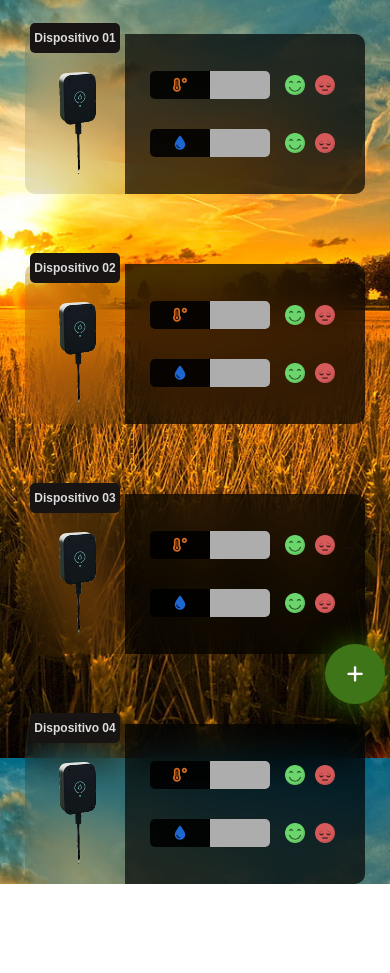
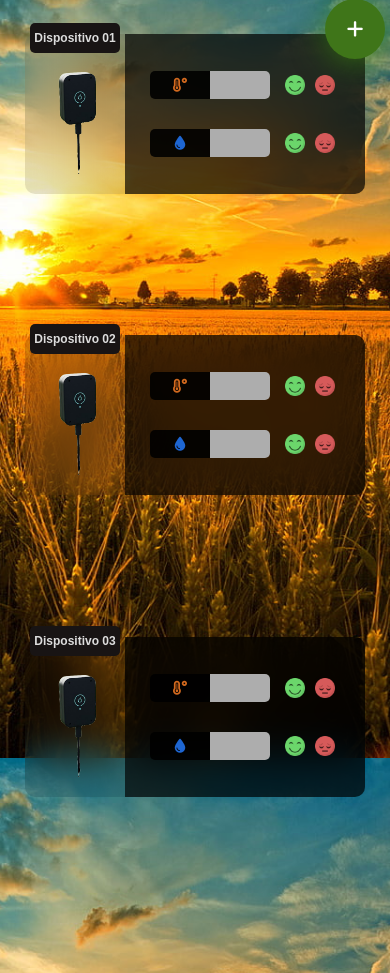
Before and after one commit to PepeSlime/AgroTemp, a website: page frontend/agrotemp.html in a window 390 px wide. Shown: the part 86-1059 px from the top of the page. Before the commit the page ends 970 px from the top, so only its background shows below. Drawn offline with Linux system fonts and the light colour scheme.

Commit message:
add-button-edit

```diff
--- a/frontend/agrotemp.html
+++ b/frontend/agrotemp.html
@@ -156,41 +156,6 @@
                 </div>
             </div>
         </div>
-        <div class="main-gadget">
-            <div id="gadget">
-                <div id="title-card">
-                    <h4>Dispositivo 04</h4>
-                </div>
-                <img src="img/dispositivo_AgroTemp-removebg-preview.png" alt="">
-            </div>
-            <div class="card-gadget">
-                <div class="main-info">
-                    <div class="organize">
-                        <div class="info" id="info-temp">
-                            <i class="fa-solid fa-temperature-high"></i>
-                            <p>Temperatura</p>
-                        </div>
-                        <div class="data-content"></div>
-                        <div class="img-feedback">
-                            <img src="img/happy.png" alt="">
-                            <img src="img/sad.png" alt="">
-                        </div>
-                    </div>
-                    <div class="organize">
-                        <div class="info" id="info-humidity">
-                            <i class="fa-solid fa-droplet"></i>
-                            <p>Umidade</p>
-                        </div>
-                        <div id="box-humidity"></div>
-                        <div class="data-content"></div>
-                        <div class="img-feedback">
-                            <img src="img/happy.png" alt="">
-                            <img src="img/sad.png" alt="">
-                        </div>
-                    </div>
-                </div>
-            </div>
-        </div>
     </section>
 </body>
 </html>
--- a/frontend/css/agrotemp.css
+++ b/frontend/css/agrotemp.css
@@ -312,6 +312,7 @@ body{
         justify-content: center;
         gap: 60px;
         margin-top: 45px;
+        padding-bottom: 100px;
     }
 
     .main-gadget{
@@ -372,10 +373,10 @@ body{
     .container-add{
         display: flex;
         justify-content: end;
-        align-items: end;
-        height: 80vh;
+        height: 90%;
         width: 100%;
         position: absolute;
+        margin-top: -30px;
     }
 
     .add-device{
@@ -390,8 +391,13 @@ body{
         height: 60px;
         align-items: center;
         justify-content: center;
-        box-shadow: 2px 2px 30px rgba(62, 148, 5, 0.7);
+        box-shadow: 2px 2px 35px rgba(62, 148, 5, 0.7);
         cursor: pointer;
+        transition: .4s ease;
+    }
+
+    .add-device:hover{
+        transform: scale(1.1);
     }
 
     .add-device i {
```
